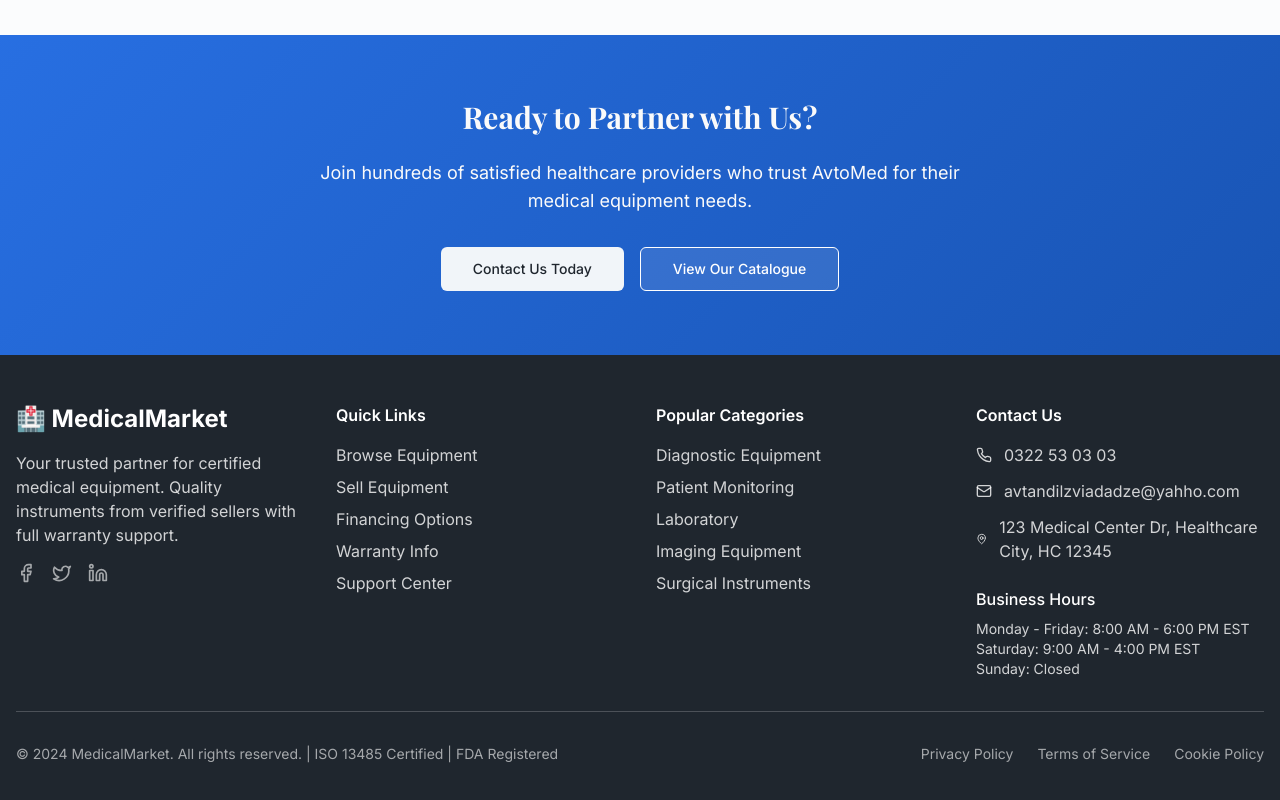
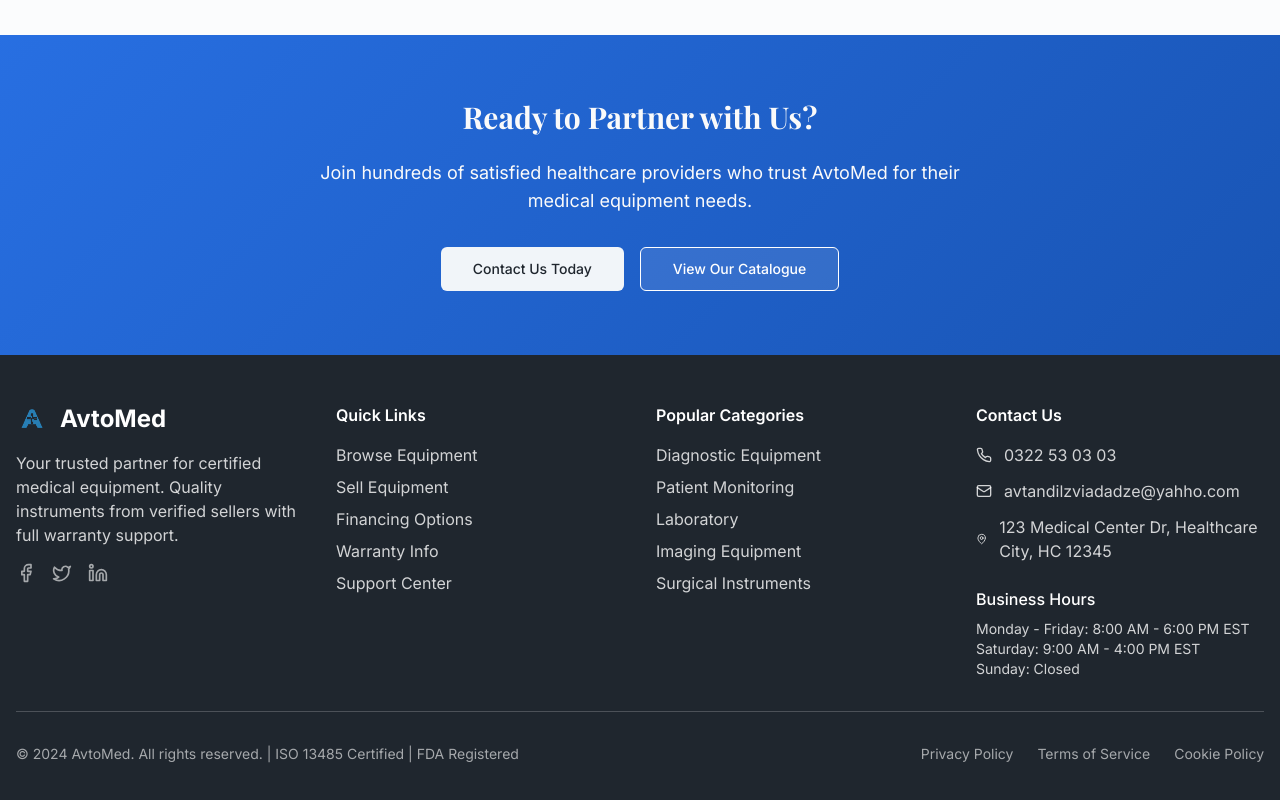
Before and after one commit to giorgaa3/Avtomed, a React (Vite) app: page /about in a window 1280 px wide. Shown: the part 2661-3461 px from the top of the page. Built offline with nearby package versions, Linux system fonts and the light colour scheme.

Commit message:
Change text and logo in footer
Change the text and logo in the footer to "AvtoMed".

```diff
--- a/src/components/Footer.tsx
+++ b/src/components/Footer.tsx
@@ -8,9 +8,14 @@ const Footer = () => {
 
           {/* Company info */}
           <div>
-            <div className="flex items-center mb-4">
+            <div className="flex items-center gap-3 mb-4">
+              <img
+                src="/lovable-uploads/29063f06-8447-4719-96af-dddba4e78f67.png"
+                alt="AvtoMed Logo"
+                className="h-8 w-auto"
+              />
               <div className="text-2xl font-bold">
-                🏥 MedicalMarket
+                AvtoMed
               </div>
             </div>
             <p className="text-background/80 mb-4">
@@ -82,7 +87,7 @@ const Footer = () => {
         {/* Bottom bar */}
         <div className="border-t border-background/20 mt-8 pt-8 flex flex-col md:flex-row justify-between items-center">
           <div className="text-background/60 text-sm">
-            © 2024 MedicalMarket. All rights reserved. | ISO 13485 Certified | FDA Registered
+            © 2024 AvtoMed. All rights reserved. | ISO 13485 Certified | FDA Registered
           </div>
           <div className="flex gap-6 text-sm text-background/60 mt-4 md:mt-0">
             <a href="#" className="hover:text-background transition-colors">Privacy Policy</a>
```
